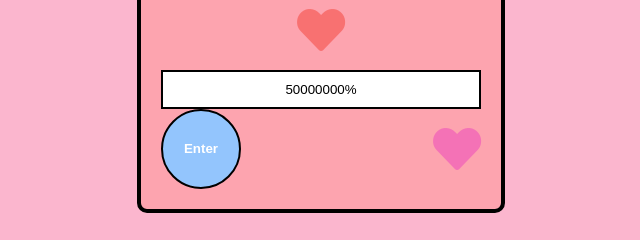
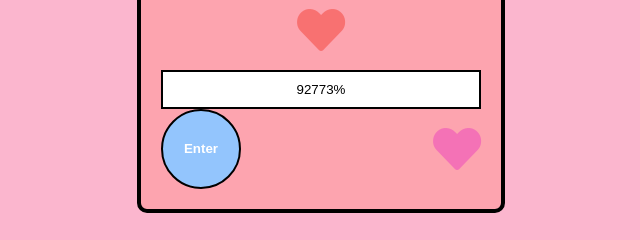
Before and after one commit to Rebienald/calcu, a plain HTML site: page index.html in a window 1280 px wide. Both pictures are taken after a click on the button "Enter". Shown: the part 380-620 px from the top of the page, 319-959 px from the left. Drawn offline with Linux system fonts and the light colour scheme.

Commit message:
Update index.html

```diff
--- a/index.html
+++ b/index.html
@@ -102,7 +102,7 @@
 
     <script>
         function generateRandomPercentage() {
-            const randomPercentage = Math.floor(500 * 100000); // Generates a random number between 0 and 100
+            const randomPercentage = Math.floor(Math.random() * 100000); // Generates a random number between 0 and 100
             document.getElementById('result').value = randomPercentage + '%'; // Displays the result in the input field
         }
     </script>
```
